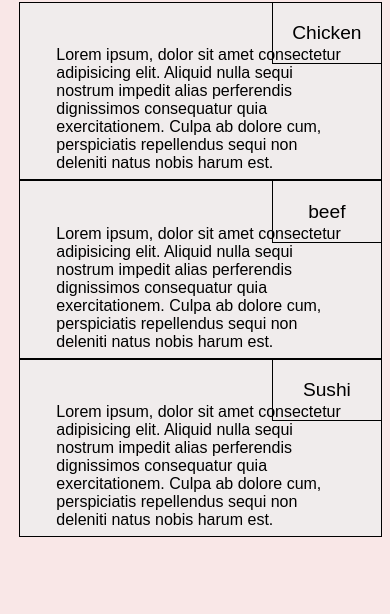
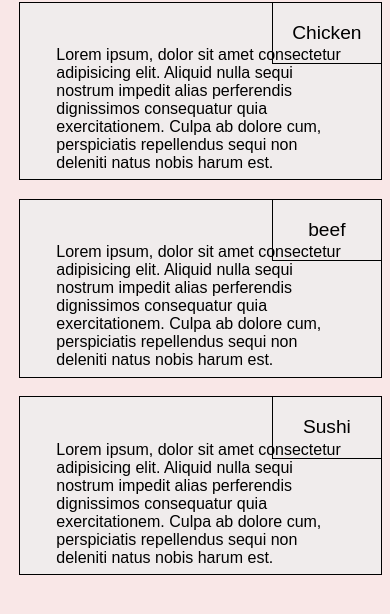
Before and after one commit to amiry47/Module-2-Coding-Assignment, a plain HTML site: page index.html in a window 390 px wide. Shown: the part 78-692 px from the top of the page. Drawn offline with Linux system fonts and the light colour scheme.

Commit message:
prototype

```diff
--- a/css/style.css
+++ b/css/style.css
@@ -92,7 +92,7 @@ body{
 
     }
     main :nth-child(3)  p {
-        text-align: center;
+
         width: auto;
     }
 
@@ -101,3 +101,9 @@ body{
 
 
 }
+
+@media screen  and (max-width: 767px){
+    .text{
+        margin-bottom: 5%;
+    }
+}
```
